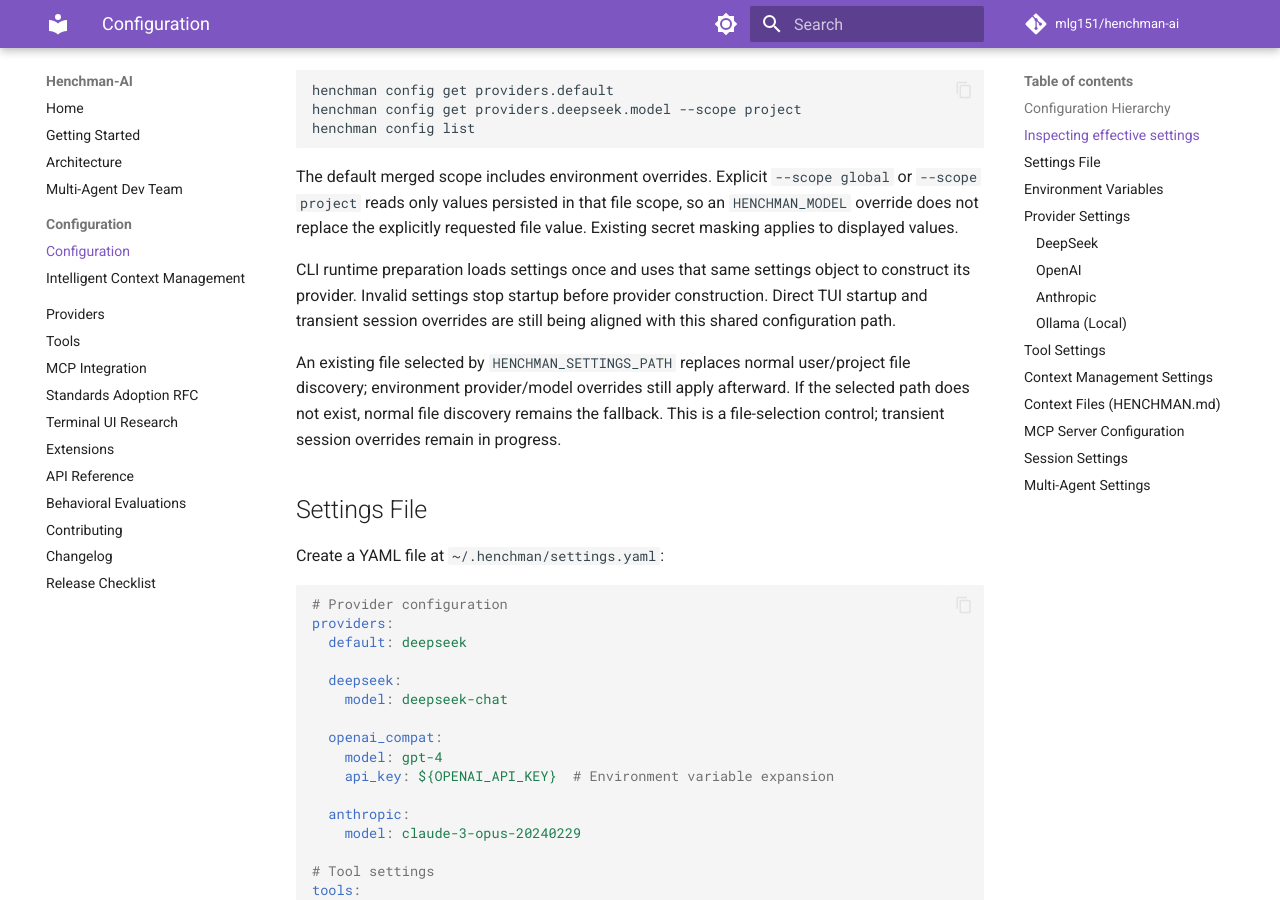
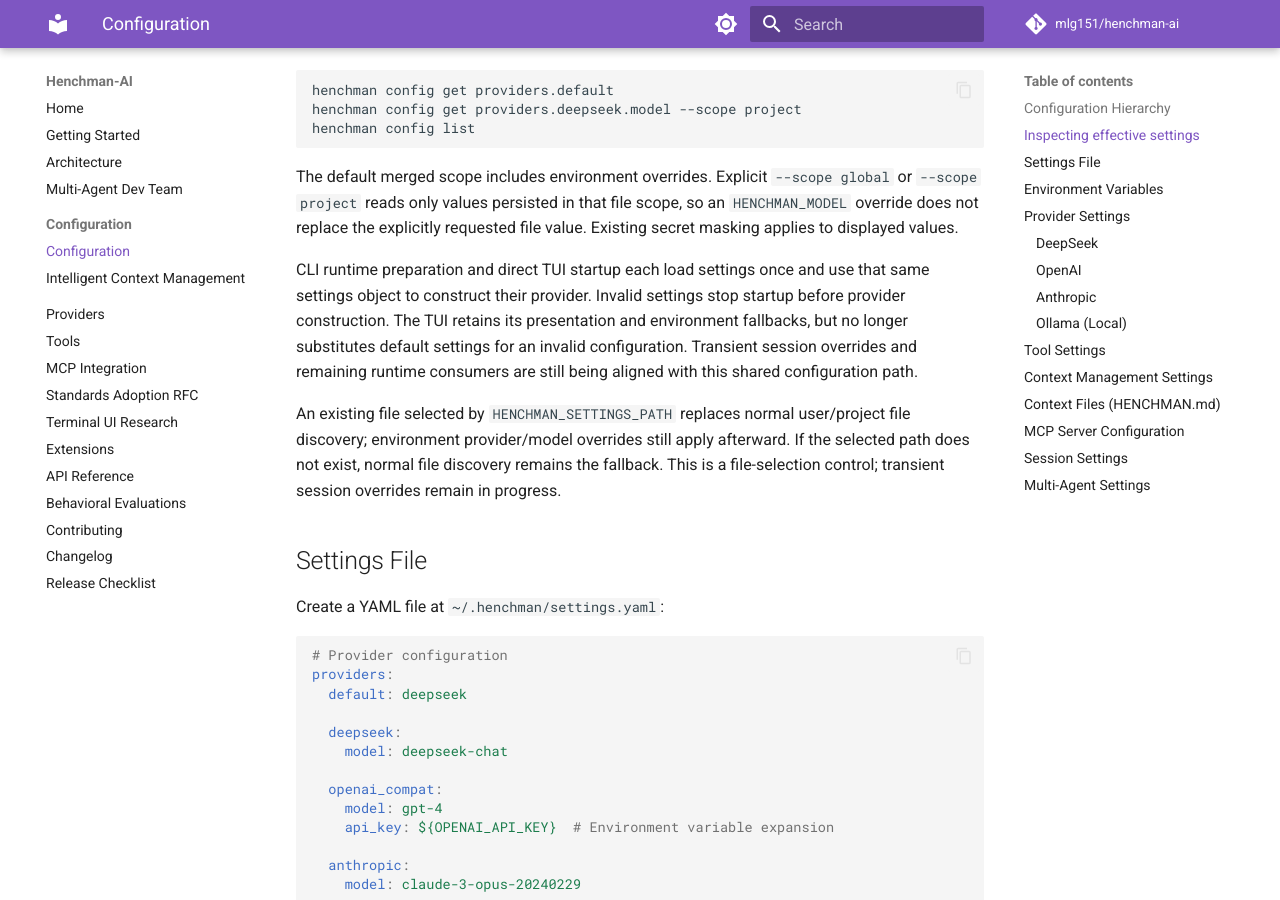
Before and after one commit to mlg151/henchman-ai, an MkDocs documentation site: the page built from docs/configuration.md, in a window 1280 px wide and 900 px high, scrolled down 629 px. Built offline with MkDocs 1.6.1 and Material for MkDocs 9.7.7, drawn with Linux system fonts in a browser that asks for light colours; comment, search, counter and statistics services are not loaded.

Commit message:
docs(config): describe strict shared settings for direct TUI startup (#14)

```diff
--- a/docs/configuration.md
+++ b/docs/configuration.md
@@ -30,10 +30,12 @@
 `HENCHMAN_MODEL` override does not replace the explicitly requested file value.
 Existing secret masking applies to displayed values.
 
-CLI runtime preparation loads settings once and uses that same settings object
-to construct its provider. Invalid settings stop startup before provider
-construction. Direct TUI startup and transient session overrides are still
-being aligned with this shared configuration path.
+CLI runtime preparation and direct TUI startup each load settings once and use
+that same settings object to construct their provider. Invalid settings stop
+startup before provider construction. The TUI retains its presentation and
+environment fallbacks, but no longer substitutes default settings for an invalid
+configuration. Transient session overrides and remaining runtime consumers
+are still being aligned with this shared configuration path.
 
 An existing file selected by `HENCHMAN_SETTINGS_PATH` replaces normal user/project
 file discovery; environment provider/model overrides still apply afterward. If
```
Also changed, not shown: CHANGELOG.md (+1 -1 lines).
